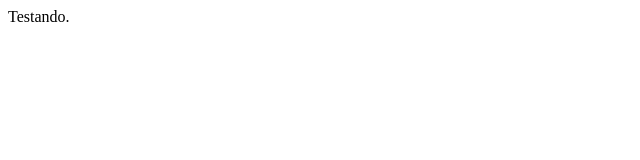
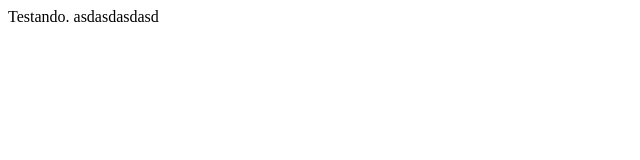
Before and after one commit to Visckmart/visckmart, a plain HTML site: page index.html in a window 1280 px wide. Shown: the whole page, without its empty margins (0-640 px from the left). Drawn offline with Linux system fonts and the light colour scheme.

Commit message:
Testing Uploads

```diff
--- a/index.html
+++ b/index.html
@@ -3,6 +3,6 @@
 <title>Hello world!</title>
 </head>
 <body>
-<p>Testando.</p>
+<p>Testando. asdasdasdasd</p>
 </body>
 </html>
```
